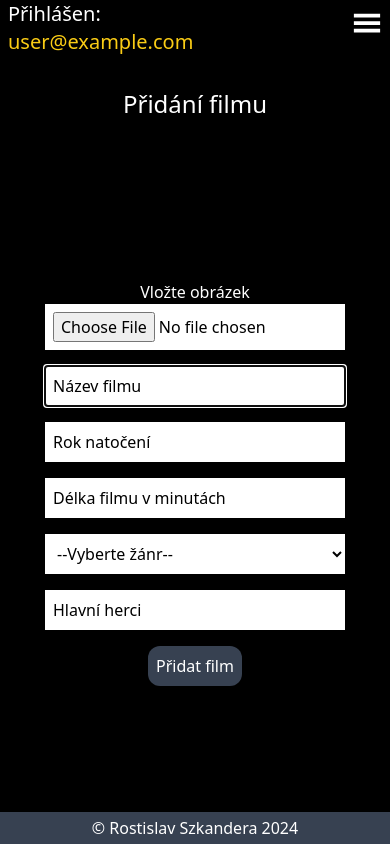
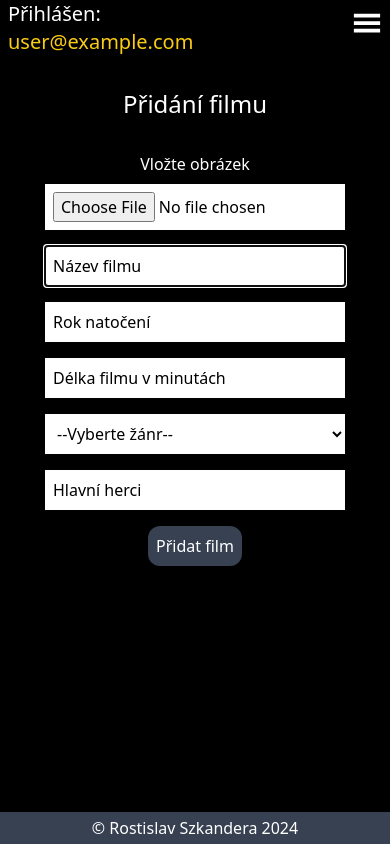
Before and after one commit to RostislavSzkandera/Movies-Database, a React (Create React App) app: page /addmovie in a window 390 px wide. Built offline with nearby package versions, Linux system fonts and the light colour scheme; no server answers; sample sign-in values are in the browser's storage.

Commit message:
Change responsive styles 2

```diff
--- a/src/pages/AddMovie.js
+++ b/src/pages/AddMovie.js
@@ -120,8 +120,8 @@ const validateValues = (inputValues) => {
   return (
 
     <div>
-          <h2 className=" text-center text-2xl pt-8">Přidání filmu</h2>
-      <form onSubmit={handleSubmit} className="flex flex-col justify-center items-center pt-40">
+          <h2 className="text-center text-2xl pt-8 sm:pt-28">Přidání filmu</h2>
+      <form onSubmit={handleSubmit} className="flex flex-col justify-center items-center pt-8 ">
 
               {errors.year ? (
               <p className="text-red-500 text-center mb-2">
@@ -140,7 +140,7 @@ const validateValues = (inputValues) => {
             id="photo"
             type="file"
             onChange={ (e) => setFile(e.target.files[0])}
-            className="bg-white text-black w-[300px] sm:w-[500px] mb-4 p-2 placeholder:text-black"
+            className="bg-white text-black w-[300px] sm:w-[500px] mb-4 p-2 placeholder:text-black mt-2"
             required
         />
         <input
@@ -213,7 +213,7 @@ const validateValues = (inputValues) => {
             type="submit"
             value="Přidat film"
             disabled={progress !== null && progress < 100}
-            className={progress? "bg-red-700 p-2 sm:hover:bg-red-600 cursor-pointer rounded-xl" : "bg-gray-700 p-2 hover:bg-red-600 cursor-pointer rounded-xl"}
+            className={progress? "bg-red-700 p-2 sm:hover:bg-red-600 cursor-pointer rounded-xl" : "bg-gray-700 p-2 sm:hover:bg-red-600 cursor-pointer rounded-xl"}
         />
       </form>
 
--- a/src/pages/EditMovies.js
+++ b/src/pages/EditMovies.js
@@ -101,7 +101,7 @@ const { user, Modal, showModal } = MyContext()
                       <Link className="text-red-500 hover:underline" to="/addmovie">Přidat film</Link>
                   </div>
       }
-      { deleteNotif && <div className="w-[500px] h-[200px] flex flex-col justify-center items-center text-center absolute m-auto top-0 bottom-0 right-0 left-0 bg-red-500 "><h2 className="text-2xl">Nemáte oprávnění mazat filmy, které jste nepřidali Vy!</h2>
+      { deleteNotif && <div className="w-[300px] sm:w-[500px] h-[200px] flex flex-col justify-center items-center text-center absolute m-auto top-0 bottom-0 right-0 left-0 bg-red-500 p-2 "><h2 className="text-2xl">Nemáte oprávnění mazat filmy, které jste nepřidali Vy!</h2>
       <button onClick={ () => setDeleteNotif(false)}  className="bg-black p-2 mt-4 rounded">Ok</button></div>}
 
       <div className="flex flex-col flex-nowrap sm:flex sm:flex-row m-4 sm:flex-wrap">
--- a/src/pages/OneMovie.js
+++ b/src/pages/OneMovie.js
@@ -97,7 +97,7 @@ if(loading) {
 
       <section className="bg-black flex flex-col justify-center items-center pt-4 sm:pt-40" >
 
-          { deleteNotif && <div className="flex flex-col justify-center items-center text-center absolute m-auto top-0 bottom-0 right-0 left-0 bg-black  w-[450px] h-[200px]"><h2 className="text-2xl">Nemáte oprávnění mazat filmy, které jste nepřidali Vy!</h2>
+          { deleteNotif && <div className="flex flex-col justify-center items-center text-center absolute m-auto top-0 bottom-0 right-0 left-0 bg-black w-[250px] sm:w-[450px] h-[200px] p-2"><h2 className="text-2xl">Nemáte oprávnění mazat filmy, které jste nepřidali Vy!</h2>
           <button onClick={ () => setDeleteNotif(false)}  className="bg-red-500 p-2 mt-4 rounded">Ok</button></div>}
           {
           movies && <div className={isAddedByMe ? "bg-yellow-500 flex flex-col justify-center items-center w-[350px] sm:w-[500px]" : "bg-red-500  flex flex-col justify-center items-center  w-[350px] sm:w-[500px]"}>
```
